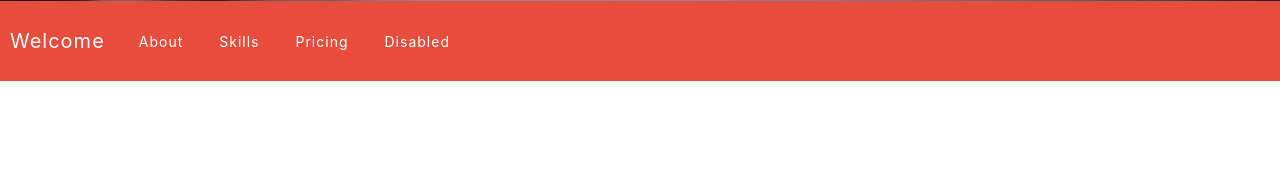
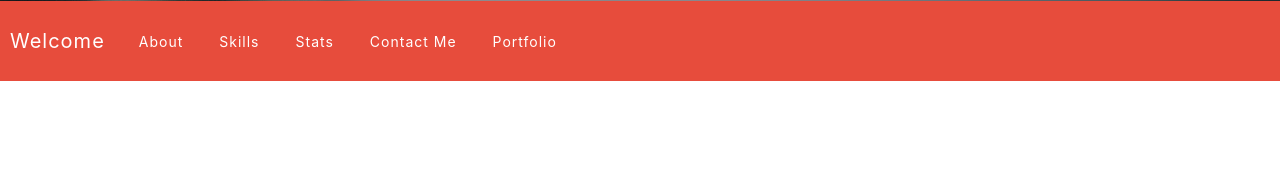
Before and after one commit to RyanOliverSotto/Portfolio, a PHP site: page / in a window 1280 px wide. Shown: the part 799-980 px from the top of the page. Run offline with PHP 8.4, Linux system fonts and the light colour scheme; some libraries are stand-ins or nearby versions.

Commit message:
2 bugs outstanding

```diff
--- a/css/style.css
+++ b/css/style.css
@@ -354,3 +354,19 @@ left: 0px;
     position: fixed;
     top: 0;
 }
+
+.loader{
+    width: 100%;
+    height: 100%;
+    background-color: #fff;
+    position: fixed;
+    top: 0px;
+    left: 0px;
+    z-index : 1000;
+}
+
+.loader .inner{
+    width: 100%;
+    height: 100%;
+    background: url(../images/gifs/preloader.gif) center center no-repeat;
+}
--- a/index.html
+++ b/index.html
@@ -3,7 +3,7 @@
 
 <head>
     <meta charset="UTF-8">
-    <meta name="viewport" content="width=device-width, initial-scale=1.0">
+    <meta name="viewport" content="width=device-width, initial-scale=1, maximum-scale=1, user-scalable=no">
     <meta http-equiv="X-UA-Compatible" content="ie=edge">
     <title>My Portfolio</title>
     <meta author="Ryan Oliver Sotto">
@@ -19,6 +19,11 @@
 </head>
 
 <body>
+  <!-- Loader is not working
+      <div class="loader" id="myLoader">
+        <div class="inner"></div>
+    </div>-->
+
     <div id="slides">
         <div class="overlay"></div>
             <div class="slides-container">
@@ -61,10 +66,13 @@
                     <a class="nav-link" href="#skills">Skills</a>
                 </li>
                 <li class="nav-item">
-                    <a class="nav-link" href="#">Pricing</a>
+                    <a class="nav-link" href="#stats">Stats</a>
                 </li>
                 <li class="nav-item">
-                    <a class="nav-link" href="#">Disabled</a>
+                    <a class="nav-link" href="#contact">Contact Me</a>
+                </li>
+                <li class="nav-item">
+                        <a class="nav-link" href="#portfolio">Portfolio</a>
                 </li>
             </ul>
         </div>
```
Also changed, not shown: js/script.js (+7 -0 lines), images/gifs/preloader.gif (added).
